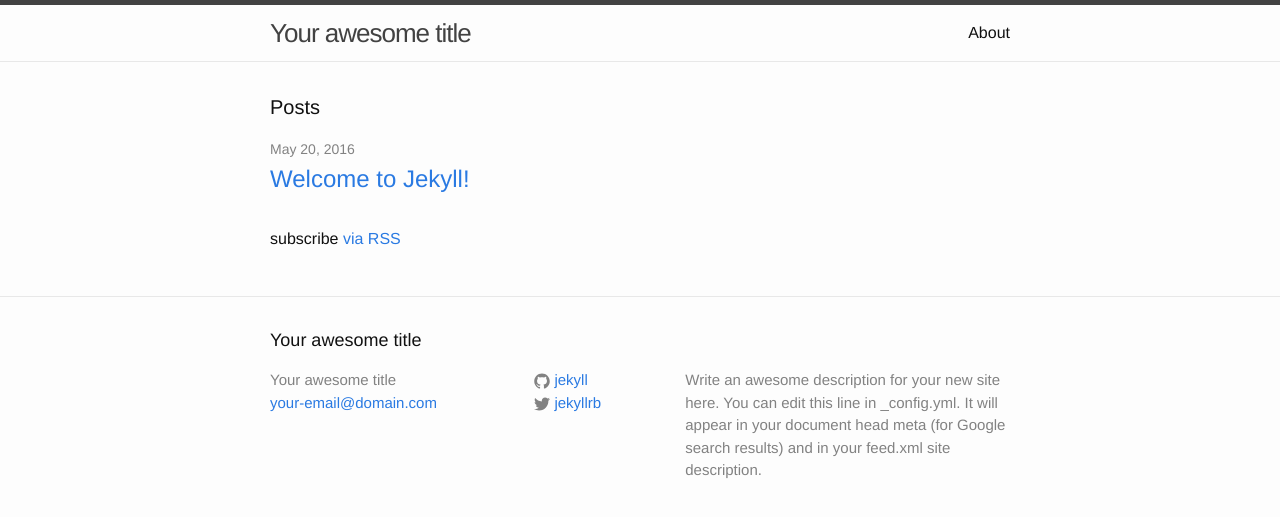
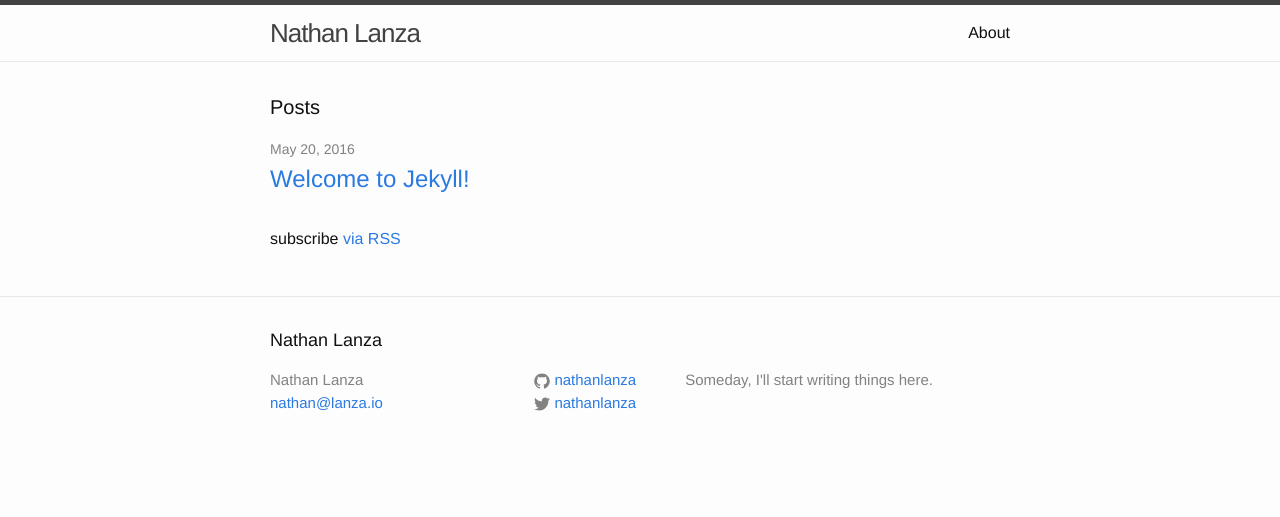
Before and after one commit to lanza/nathanlanza.github.io, a Jekyll site: the page built from index.html, in a window 1280 px wide. Shown: the top 517 px of the page. Built offline with Jekyll 4.4.1, drawn with Linux system fonts in a browser that asks for light colours.

Commit message:
minor changes

```diff
--- a/_config.yml
+++ b/_config.yml
@@ -6,16 +6,14 @@
 # 'jekyll serve'. If you change this file, please restart the server process.
 
 # Site settings
-title: Your awesome title
-email: your-email@domain.com
+title: Nathan Lanza
+email: nathan@lanza.io
 description: > # this means to ignore newlines until "baseurl:"
-  Write an awesome description for your new site here. You can edit this
-  line in _config.yml. It will appear in your document head meta (for
-  Google search results) and in your feed.xml site description.
+  Someday, I'll start writing things here.
 baseurl: "" # the subpath of your site, e.g. /blog
-url: "http://yourdomain.com" # the base hostname & protocol for your site
-twitter_username: jekyllrb
-github_username:  jekyll
+url: "http://lanza.io" # the base hostname & protocol for your site
+twitter_username: nathanlanza
+github_username:  nathanlanza
 
 # Build settings
 markdown: kramdown
```
Also changed, not shown: 5 other files.
